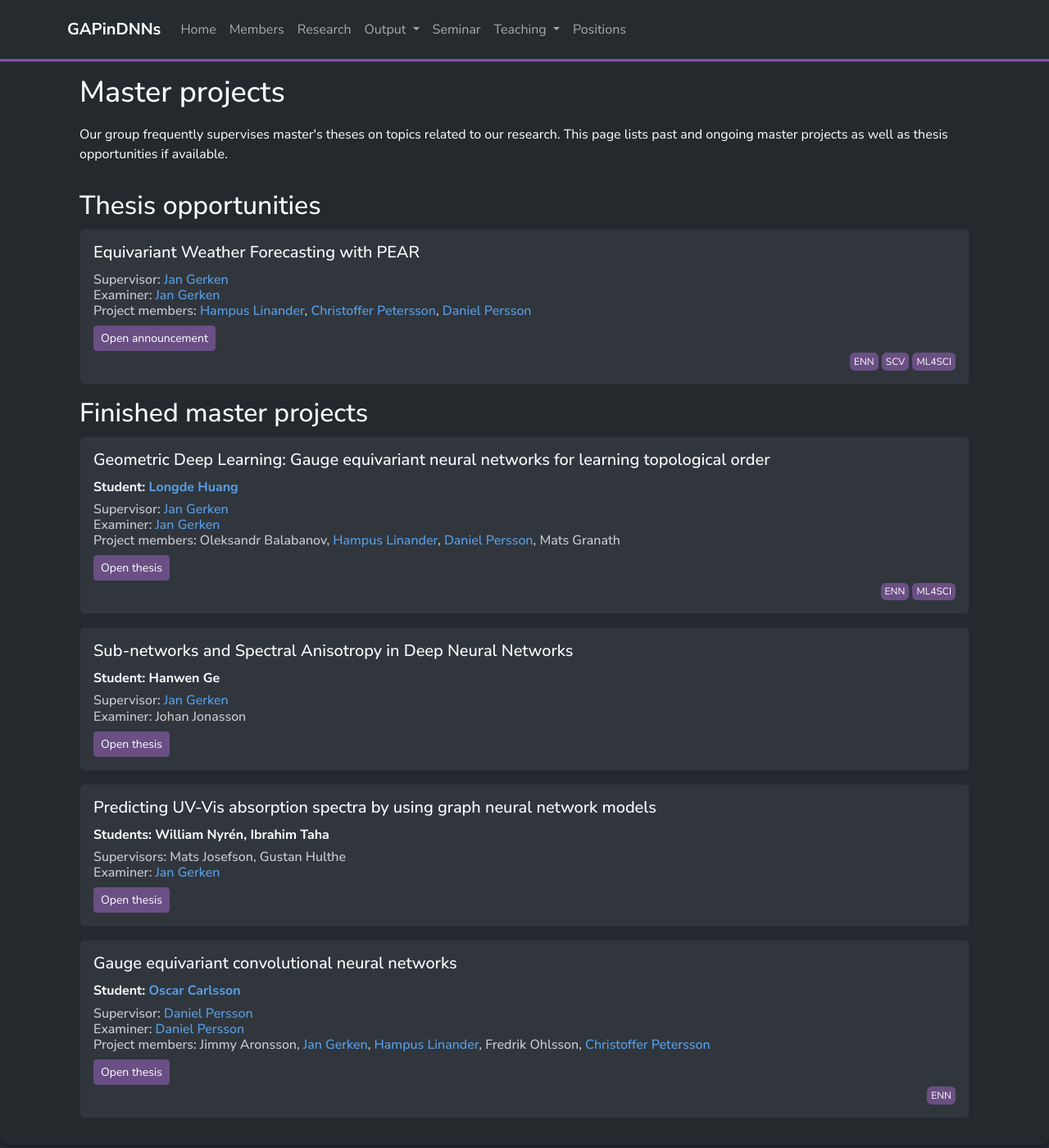
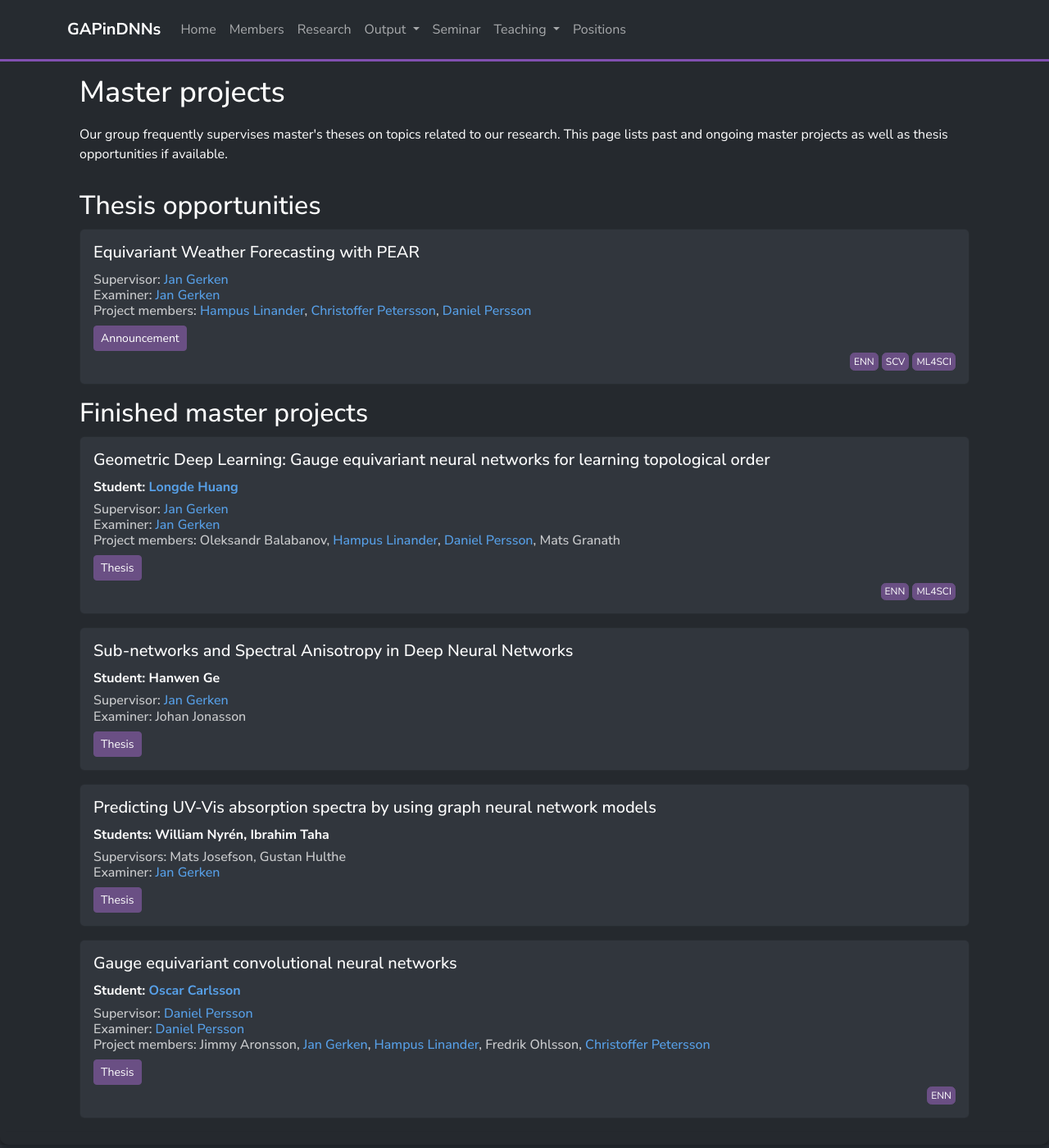
Before and after one commit to GAPinDNNs/gapindnns.github.io, a Jekyll site: the page built from _pages/master_projects.html, in a window 1280 px wide and 1400 px high. Shown: the whole window at 82% size. Built offline with Jekyll 4.4.1, drawn with Linux system fonts in a browser that asks for light colours; nearby versions of some CDN libraries.

Commit message:
Rename buttons on master's thesis page

```diff
--- a/_includes/master_project.html
+++ b/_includes/master_project.html
@@ -70,7 +70,7 @@
       <button class="me-2 btn btn-primary btn-sm" type="button" data-bs-toggle="collapse"
         data-bs-target="#project_description_{{ id }}" aria-pressed="false" aria-expanded="false"
         aria-controls="project_description_{{ id }}">
-        Open description
+        Description
       </button>
       <div class="collapse mt-2" id="project_description_{{ id }}">
         {{ project.description.text | markdownify }}
@@ -78,18 +78,18 @@
     {% endif %}
     {% if project.description.url %}
       <a href="{{ project.description.url }}" class="me-2 btn btn-primary btn-sm" role="button">
-        Open description
+        Description
       </a>
     {% endif %}
     {% if project.announcement %}
     <a href="{{ project.announcement }}" class="me-2 btn btn-primary btn-sm" role="button">
-        Open announcement
+        Announcement
       </a>
     {% endif %}
 
     {% if project.thesis %}
     <a href="{{ project.thesis }}" class="me-2 btn btn-primary btn-sm" role="button">
-        Open thesis
+        Thesis
     </a>
     {% endif %}
 
```
